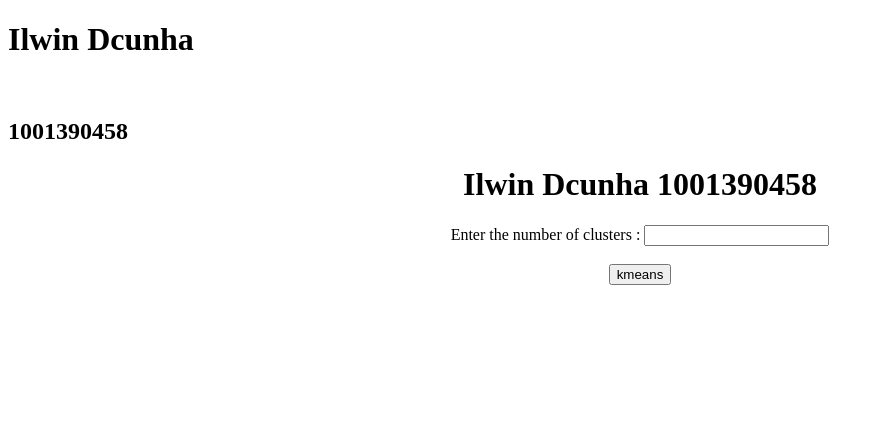
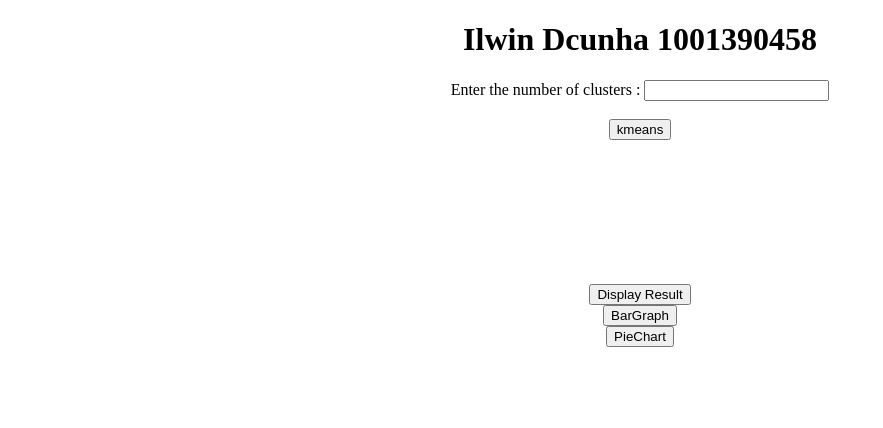
Before and after one commit to ilwindcunha/Assignment1, a Flask app: page /cluster in a window 1280 px wide. Shown: the top 428 px of the page, without its empty margins (0-883 px from the left). Run offline with Flask 2, Linux system fonts and the light colour scheme.

Commit message:
main pypyodbc

```diff
--- a/templates/cluster.html
+++ b/templates/cluster.html
@@ -5,9 +5,7 @@
     <title>K-Means Clustering</title>
 </head>
 <body>
-<h1>Ilwin Dcunha</h1>
-<br>
-<h2>1001390458</h2>
+
 <center>
 <form method=POST action="/kmeans">
     <div>
```
